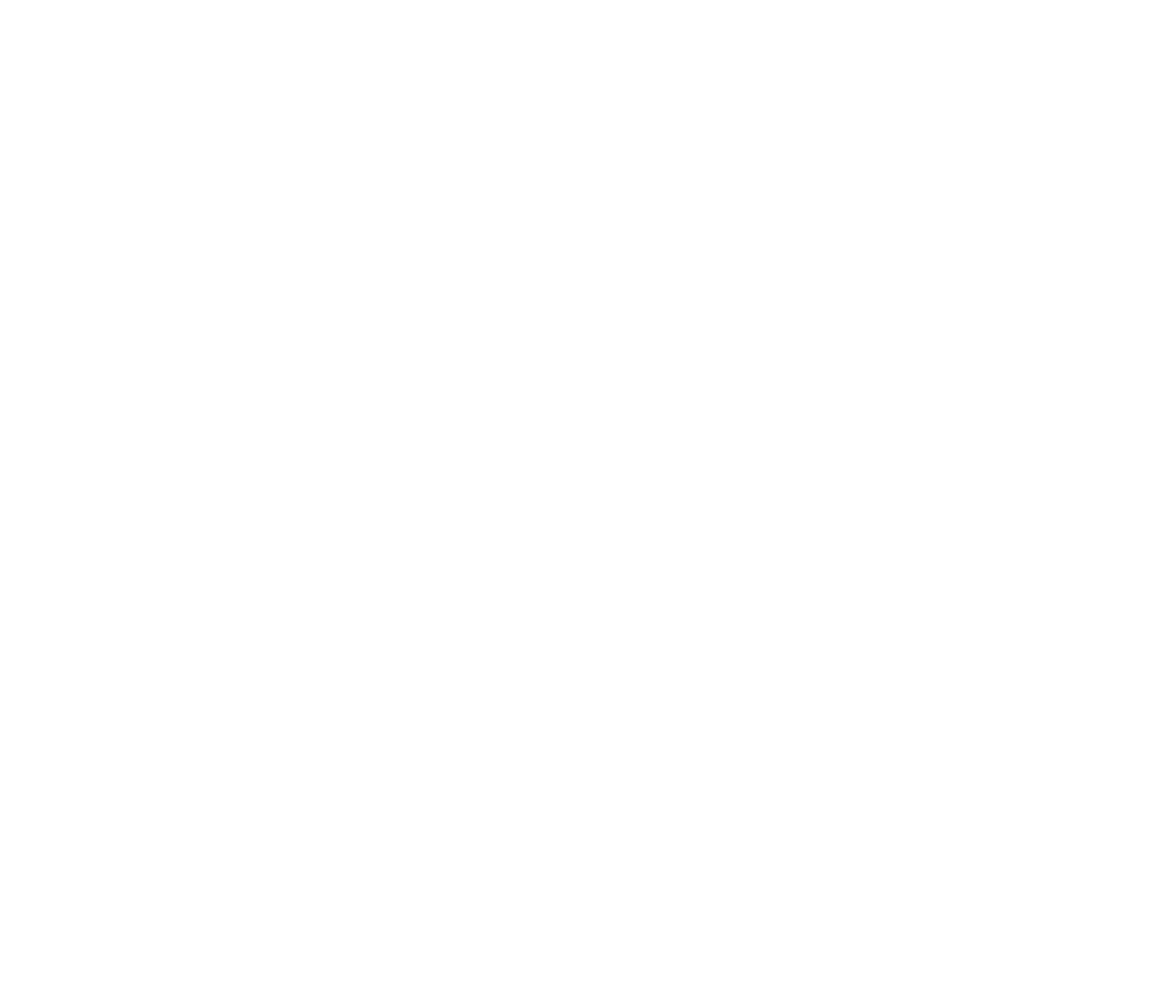
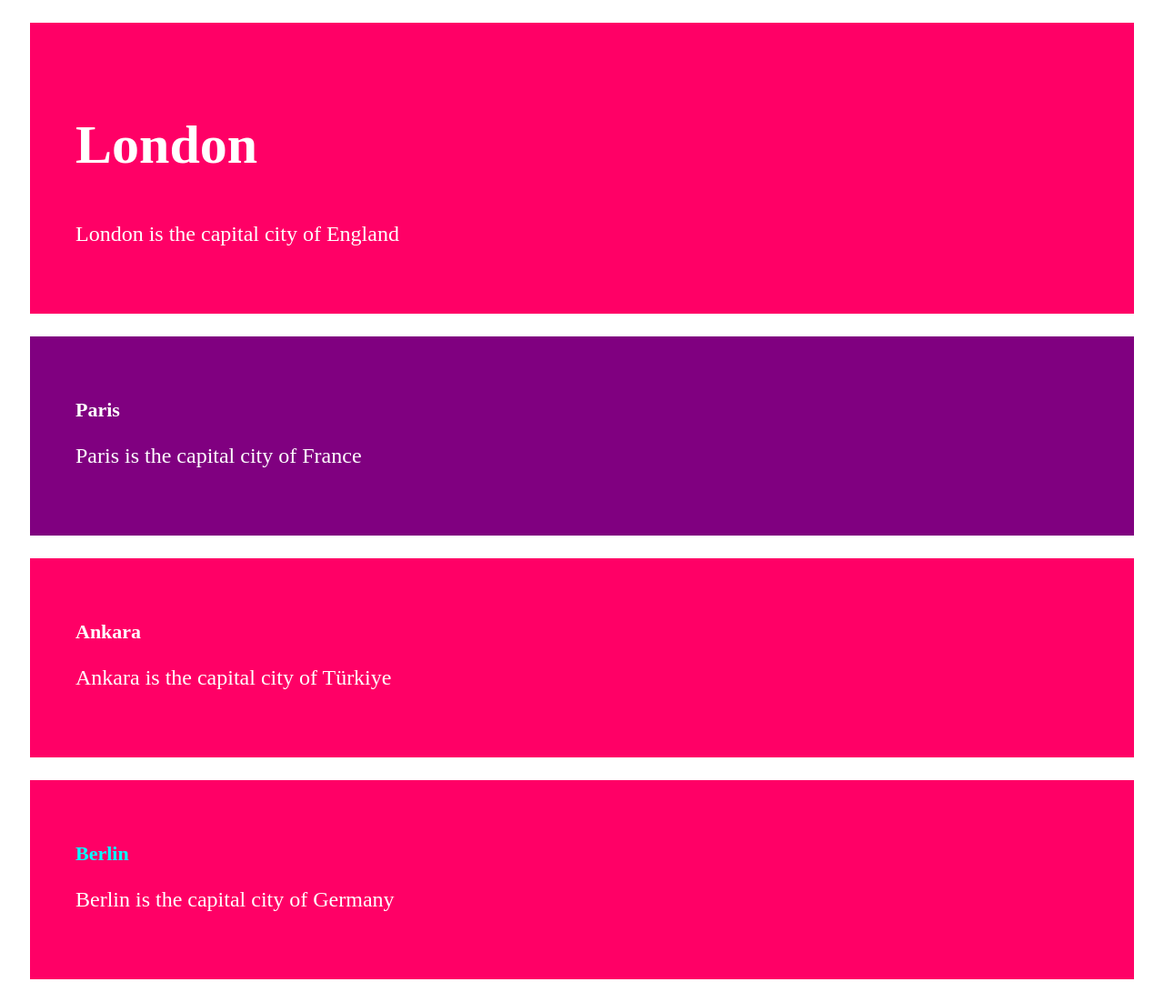
Before and after one commit to CodeSenseiYusuf/html-styles, a plain HTML site: page index.html in a window 1280 px wide. Shown: the whole page at 91% size. Before the commit the page ends 800 px from the top, so only its background shows below. Drawn offline with Linux system fonts and the light colour scheme.

Commit message:
styles added style tag

```diff
--- a/index.html
+++ b/index.html
@@ -5,8 +5,59 @@
     <meta http-equiv="X-UA-Compatible" content="IE=edge">
     <meta name="viewport" content="width=device-width, initial-scale=1.0">
     <title>HTML Styles</title>
+
+    <style>
+        .city{
+            padding: 50px;
+            margin: 25px;
+            background-color: #ff0066;
+            color: white;
+
+
+        }
+
+        .city--purple{
+            background-color: purple;
+        }
+        #london{
+            font-size: 60px;
+        }
+
+        #berlin{
+            color: aqua;
+        }
+
+        h2{
+            font-size: 22px;
+        }
+
+        p{
+            font-size: 24px;
+        }
+    </style>
 </head>
 <body>
 
+
+    <div class="city">
+    <h2 id="london">London</h2>
+    <p>London is the capital city of England</p>
+    </div>
+
+    <div class="city city--purple">
+        <h2 id="paris">Paris</h2>
+        <p>Paris is the capital city of France</p>
+        </div>
+
+    <div class="city">
+        <h2 id="ankara">Ankara</h2>
+        <p>Ankara is the capital city of Türkiye</p>
+    </div>
+
+    <div class="city">
+        <h2 id="berlin">Berlin</h2>
+        <p>Berlin is the capital city of Germany</p>
+    </div>
+
 </body>
 </html>
```
